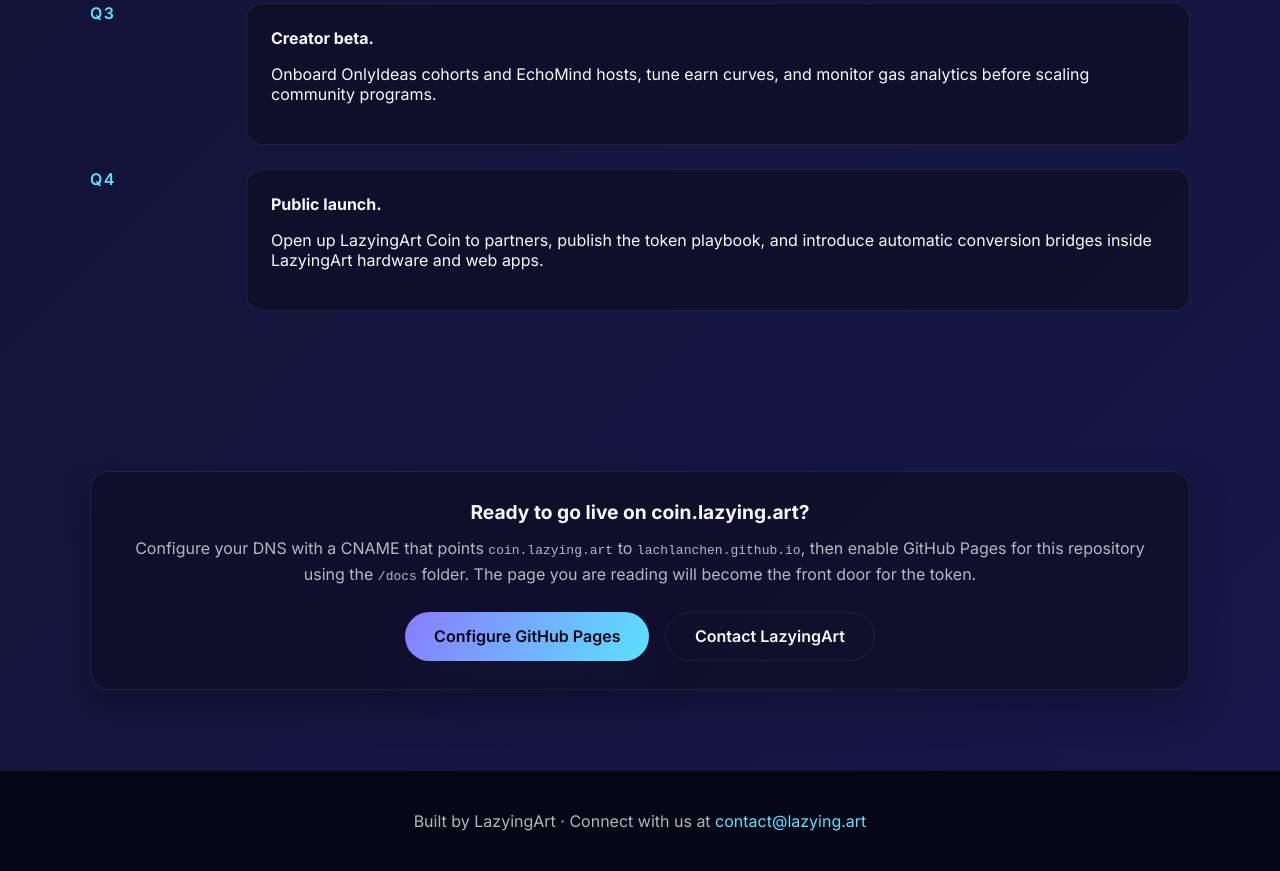
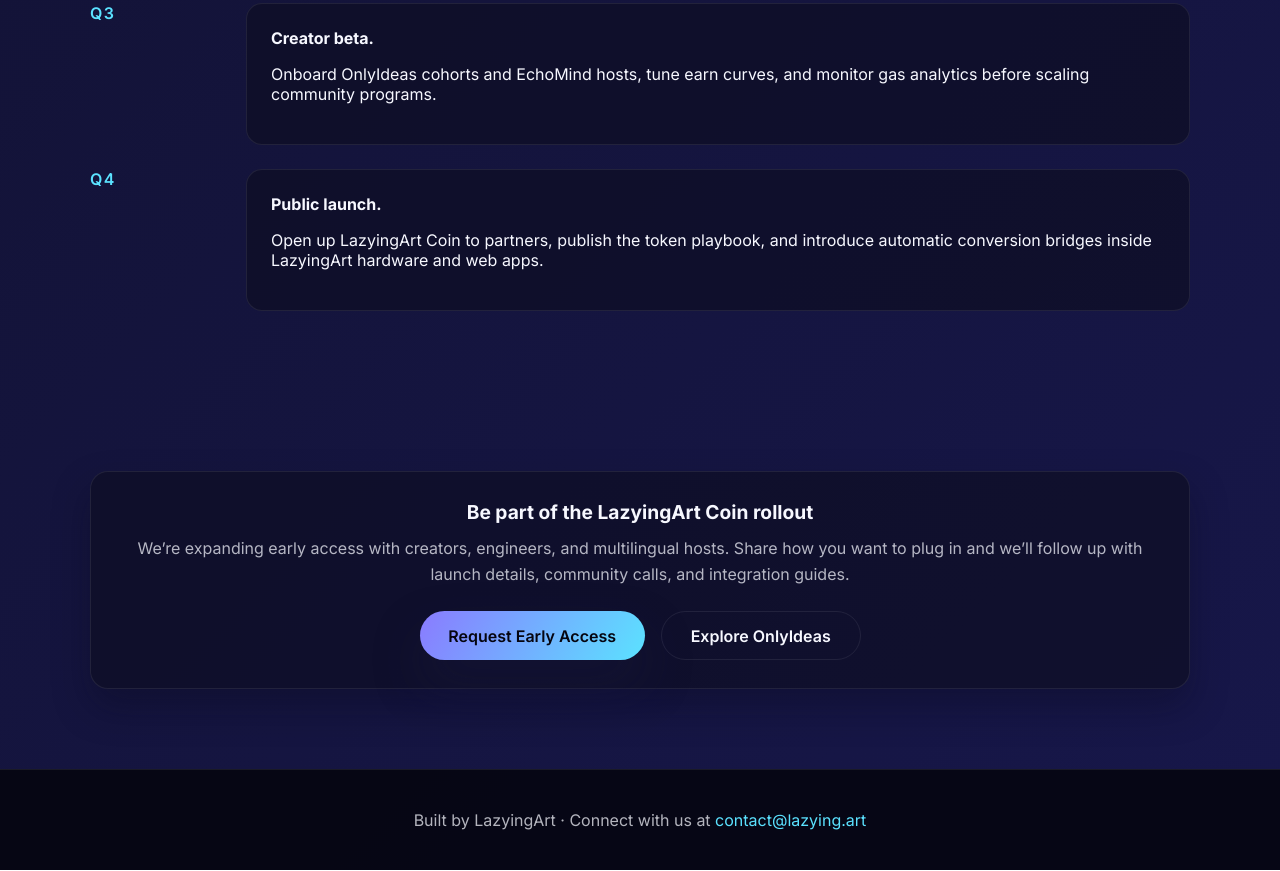
Before and after one commit to lachlanchen/LazyingArtCoin, a plain HTML site: page docs/index.html in a window 1280 px wide. Shown: the part 2177-3048 px from the top of the page. Drawn offline with Linux system fonts and the light colour scheme.

Commit message:
chore(docs): update coin landing CTA

```diff
--- a/docs/index.html
+++ b/docs/index.html
@@ -437,18 +437,17 @@
         <section id="connect">
             <div class="container">
                 <div class="card" style="text-align: center;">
-                    <h3>Ready to go live on coin.lazying.art?</h3>
+                    <h3>Be part of the LazyingArt Coin rollout</h3>
                     <p style="margin-bottom: 1.5rem;">
-                        Configure your DNS with a CNAME that points <code>coin.lazying.art</code> to
-                        <code>lachlanchen.github.io</code>, then enable GitHub Pages for this repository using the
-                        <code>/docs</code> folder. The page you are reading will become the front door for the token.
+                        We’re expanding early access with creators, engineers, and multilingual hosts. Share how you want
+                        to plug in and we’ll follow up with launch details, community calls, and integration guides.
                     </p>
                     <div class="hero-actions" style="justify-content: center;">
-                        <a class="btn btn-primary" href="https://github.com/lachlanchen/LazyingArtCoin/settings/pages" target="_blank" rel="noopener noreferrer">
-                            Configure GitHub Pages
+                        <a class="btn btn-primary" href="mailto:contact@lazying.art?subject=LazyingArt%20Coin%20Early%20Access">
+                            Request Early Access
                         </a>
-                        <a class="btn btn-secondary" href="mailto:contact@lazying.art">
-                            Contact LazyingArt
+                        <a class="btn btn-secondary" href="https://onlyideas.art" target="_blank" rel="noopener noreferrer">
+                            Explore OnlyIdeas
                         </a>
                     </div>
                 </div>
```
